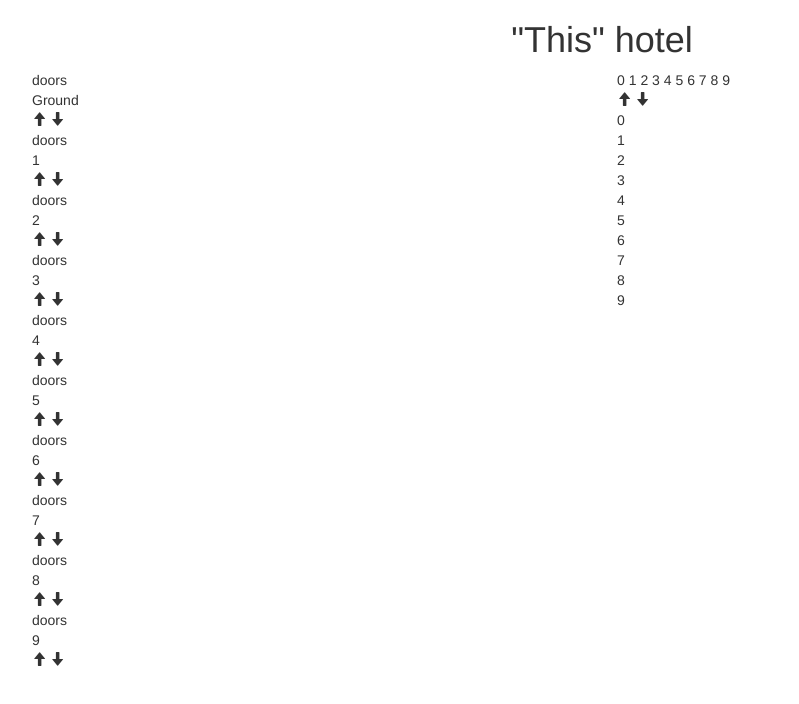
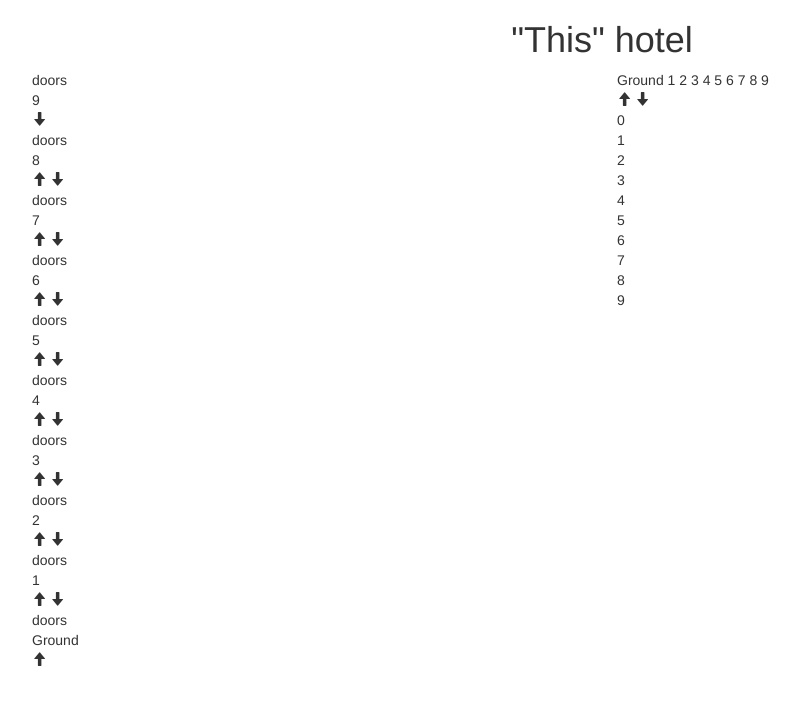
Before and after one commit to DGempler/elevator, a plain HTML site: page index.html in a window 1280 px wide. Shown: the whole page, without its empty margins (38-837 px from the left). Drawn offline with nearby package versions, Linux system fonts and the light colour scheme.

Commit message:
added a reverse filter

```diff
--- a/app.js
+++ b/app.js
@@ -4,16 +4,22 @@
 
     .controller('elevatorController', elevatorController)
 
-    .filter('floorFilter', floorFilter);
+    .filter('floorFilter', floorFilter)
+
+    .filter('reverse', reverse);
 
     function elevatorController() {
       var vm = this;
 
       vm.floors = [0, 1, 2, 3, 4, 5, 6, 7, 8, 9];
 
+      vm.floorsToVisit = [];
+
       vm.handleFloorButtonClick = function(floor) {
 
         console.log(floor);
+
+        vm.floorsToVisit.push(floor);
 
       }
 
@@ -25,6 +31,7 @@
         } else {
 
           console.log('going down!');
+
         }
 
 
@@ -43,4 +50,11 @@
       }
     }
 
+    function reverse() {
+      return function(floors) {
+        return floors.slice().reverse();
+      };
+    };
+
+
 })();
--- a/index.html
+++ b/index.html
@@ -19,12 +19,12 @@
 
       <div class="col-sm-6" id="floors">
 
-        <div ng-repeat="floor in elevator.floors track by $index">
+        <div ng-repeat="floor in elevator.floors | reverse ">
           <div id="doors">doors</div>
           <div id="floor-indicator">{{ floor | floorFilter }}</div>
           <div id="call-buttons">
-            <span ng-click="elevator.handleCallButtonClick(true)" class="glyphicon glyphicon-arrow-up"></span>
-            <span ng-click="elevator.handleCallButtonClick(false)" class="glyphicon glyphicon-arrow-down"></span>
+            <span ng-hide="floor === 9" ng-click="elevator.handleCallButtonClick(true)" class="glyphicon glyphicon-arrow-up"></span>
+            <span ng-hide="floor === 0" ng-click="elevator.handleCallButtonClick(false)" class="glyphicon glyphicon-arrow-down"></span>
           </div>
         </div>
 
@@ -34,7 +34,7 @@
 
         <div id="floor-indicator">
 
-          <p ng-repeat="floor in elevator.floors track by $index"> {{ floor }} </p>
+          <p ng-repeat="floor in elevator.floors track by $index"> {{ floor | floorFilter }} </p>
 
         </div>
 
```
